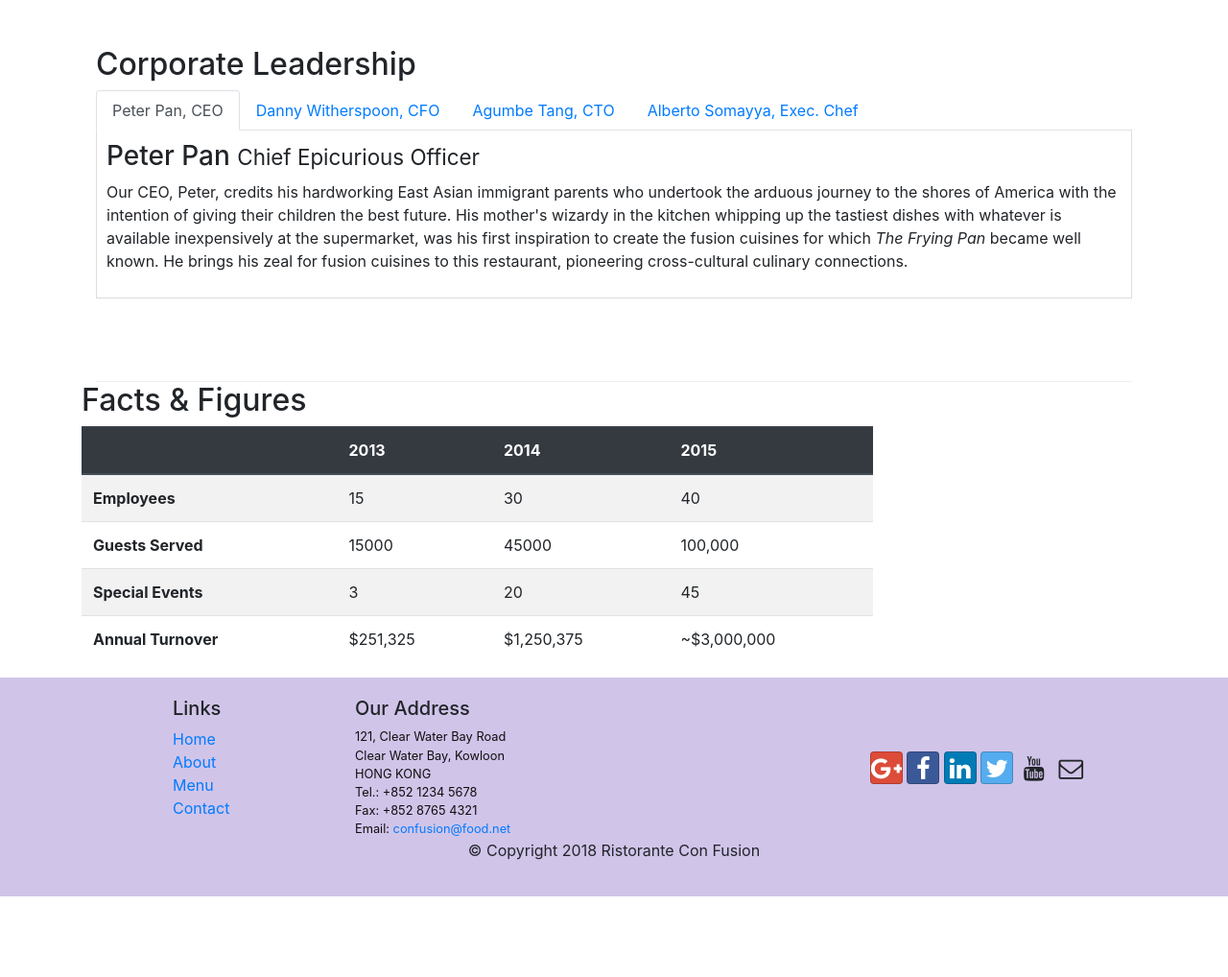
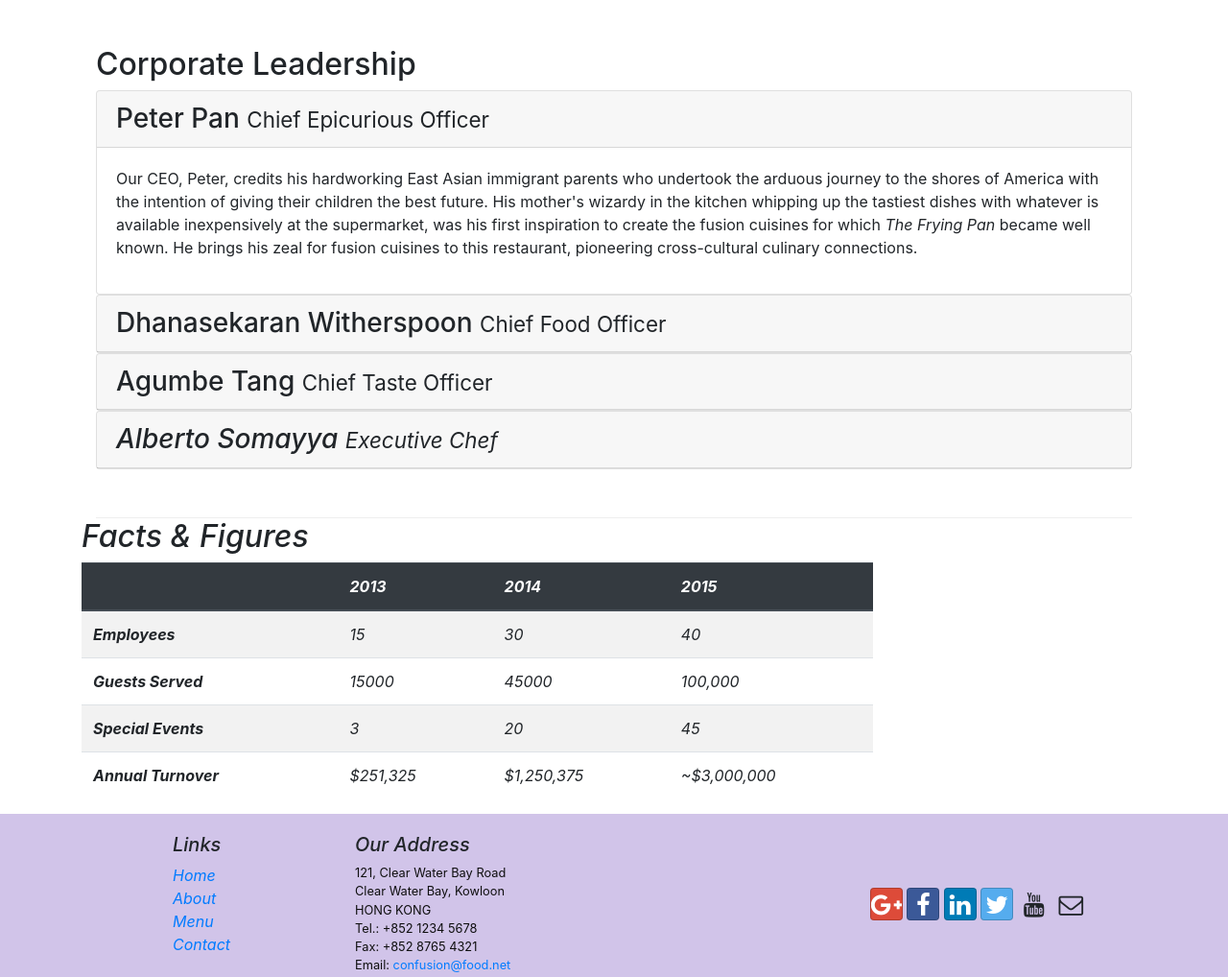
Before and after one commit to eshaan007/Bootstrap4, a website: page aboutus.html in a window 1280 px wide. Shown: the part 849-1867 px from the top of the page at 96% size. Before the commit the page ends 1783 px from the top, so only its background shows below. Drawn offline with nearby package versions, Linux system fonts and the light colour scheme.

Commit message:
Accordions

```diff
--- a/aboutus.html
+++ b/aboutus.html
@@ -102,7 +102,7 @@
             <div class="col-12 row-content">
                 <h2>Corporate Leadership</h2>
 
-                <ul class="nav nav-tabs">
+                <!-- <ul class="nav nav-tabs">
                     <li class="nav-item">
                         <a class="nav-link active" href="#peter"
                             role="tab" data-toggle="tab"> Peter Pan, CEO</a>
@@ -122,28 +122,68 @@
                         <a class="nav-link" href="#alberto" role="tab"
                           data-toggle="tab">Alberto Somayya, Exec. Chef</a>
                     </li>
-                </ul>
+                </ul> -->
 
-                <div class="tab-content">
-                    <div role="tabpanel" class="tab-pane fade show active" id="peter">
-                    <h3>Peter Pan <small>Chief Epicurious Officer</small></h3>
-                    <p class="d-none d-sm-block">Our CEO, Peter, credits his hardworking East Asian immigrant parents who undertook the arduous journey to the shores of America with the intention of giving their children the best future. His mother's wizardy in the kitchen whipping up the tastiest dishes with whatever is available inexpensively at the supermarket, was his first inspiration to create the fusion cuisines for which <em>The Frying Pan</em> became well known. He brings his zeal for fusion cuisines to this restaurant, pioneering cross-cultural culinary connections.</p class=".d-none .d-sm-block" >
+                <div id="accordion">
+                    <div class="card">
+                        <div class="card-header" role="tab" id="peterhead">
+                            <h3 class="mb-0">
+                                <a data-toggle="collapse" data-target="#peter"> Peter Pan <small>Chief Epicurious Officer</small>
+                                </a>
+                            </h3>
+                        </div>
+
+                        <div role="tabpanel" class="collapse show" id="peter" data-parent="#accordion">
+                            <div class="card-body">
+                                <p class="d-none d-sm-block">Our CEO, Peter, credits his hardworking East Asian immigrant parents who undertook the arduous journey to the shores of America with the intention of giving their children the best future. His mother's wizardy in the kitchen whipping up the tastiest dishes with whatever is available inexpensively at the supermarket, was his first inspiration to create the fusion cuisines for which <em>The Frying Pan</em> became well known. He brings his zeal for fusion cuisines to this restaurant, pioneering cross-cultural culinary connections.</p class=".d-none .d-sm-block" >
+                            </div>
+                        </div>
                     </div>
 
-                    <div role="tabpanel" class="tab-pane fade show " id="danny">
-                    <h3>Dhanasekaran Witherspoon <small>Chief Food Officer</small></h3>
-                    <p class="d-none d-sm-block">Our CFO, Danny, as he is affectionately referred to by his colleagues, comes from a long established family tradition in farming and produce. His experiences growing up on a farm in the Australian outback gave him great appreciation for varieties of food sources. As he puts it in his own words, <em>Everything that runs, wins, and everything that stays, pays!</em></p>
+
+                    <div class="card">
+                        <div class="card-header" role="tab" id="dannyhead">
+                        <h3 class="mb-0">
+                            <a class="collapsed" data-toggle="collapse" data-target="#danny">
+                            Dhanasekaran Witherspoon <small>Chief Food Officer</small>
+                            </a>
+                        </h3>
                     </div>
+                    <div class="collapse" id="danny" data-parent="#accordion">
+                        <div class="card-body">
+                            <p class="d-none d-sm-block">Our CFO, Danny, as he is affectionately referred to by his colleagues, comes from a long established family tradition in farming and produce. His experiences growing up on a farm in the Australian outback gave him great appreciation for varieties of food sources. As he puts it in his own words, <em>Everything that runs, wins, and everything that stays, pays!</em></p>
+                        </div>
+                    </div>
+                </div>
+                <div class="card">
+                        <div class="card-header" role="tab" id="agumbehead">
+                        <h3 class="mb-0">
+                            <a class="collapsed" data-toggle="collapse" data-target="#agumbe">
+                            Agumbe Tang <small>Chief Taste Officer</small>
+                            </a>
+                        </h3>
+                    </div>
+                    <div class="collapse" id="agumbe" data-parent="#accordion">
+                        <div class="card-body">
+                            <p class="d-none d-sm-block">Blessed with the most discerning gustatory sense, Agumbe, our CTO, personally ensures that every dish that we serve meets his exacting tastes. Our chefs dread the tongue lashing that ensues if their dish does not meet his exacting standards. He lives by his motto, <em>You click only if you survive my lick.</p>
+                        </div>
+                    </div>
+                </div>
+                <div class="card">
+                        <div class="card-header" role="tab" id="albertohead">
+                        <h3 class="mb-0">
+                            <a class="collapsed" data-toggle="collapse" data-target="#alberto">
+                            Alberto Somayya <small>Executive Chef</small>
+                            </a>
+                        </h3>
+                    </div>
+                    <div class="collapse" id="alberto" data-parent="#accordion">
+                        <div class="card-body">
+                            <p class="d-none d-sm-block">Award winning three-star Michelin chef with wide International experience having worked closely with whos-who in the culinary world, he specializes in creating mouthwatering Indo-Italian fusion experiences. He says, <em>Put together the cuisines from the two craziest cultures, and you get a winning hit! Amma Mia!</em></p>
+                        </div>
+                    </div>
+                </div>
 
-                    <div role="tabpanel" class="tab-pane fade show " id="agumbe">
-                    <h3>Agumbe Tang <small>Chief Taste Officer</small></h3>
-                    <p class="d-none d-sm-block">Blessed with the most discerning gustatory sense, Agumbe, our CTO, personally ensures that every dish that we serve meets his exacting tastes. Our chefs dread the tongue lashing that ensues if their dish does not meet his exacting standards. He lives by his motto, <em>You click only if you survive my lick.</em></p>
-                    </div>
-
-                    <div role="tabpanel" class="tab-pane fade show " id="alberto">
-                    <h3>Alberto Somayya <small>Executive Chef</small></h3>
-                    <p class="d-none d-sm-block">Award winning three-star Michelin chef with wide International experience having worked closely with whos-who in the culinary world, he specializes in creating mouthwatering Indo-Italian fusion experiences. He says, <em>Put together the cuisines from the two craziest cultures, and you get a winning hit! Amma Mia!</em></p>
-                    </div>
                 </div>
             </div>
        </div>
```
